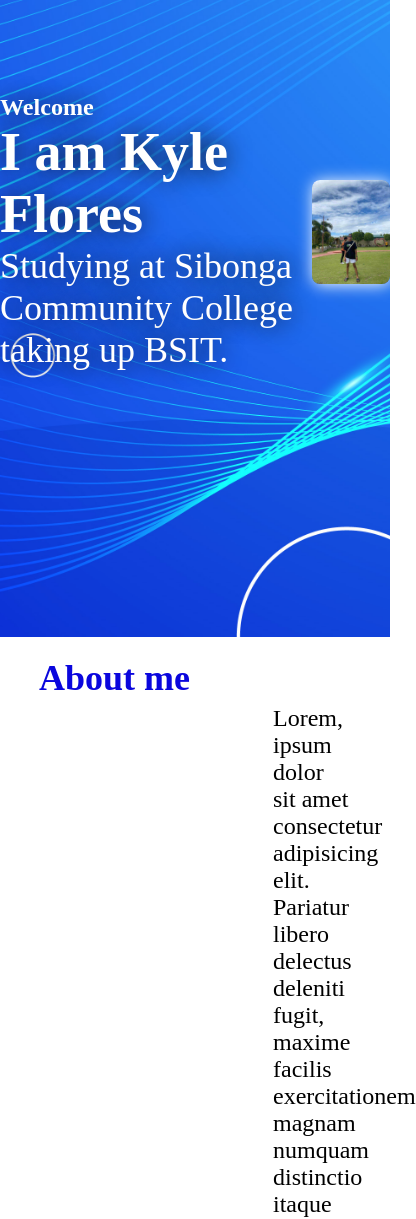
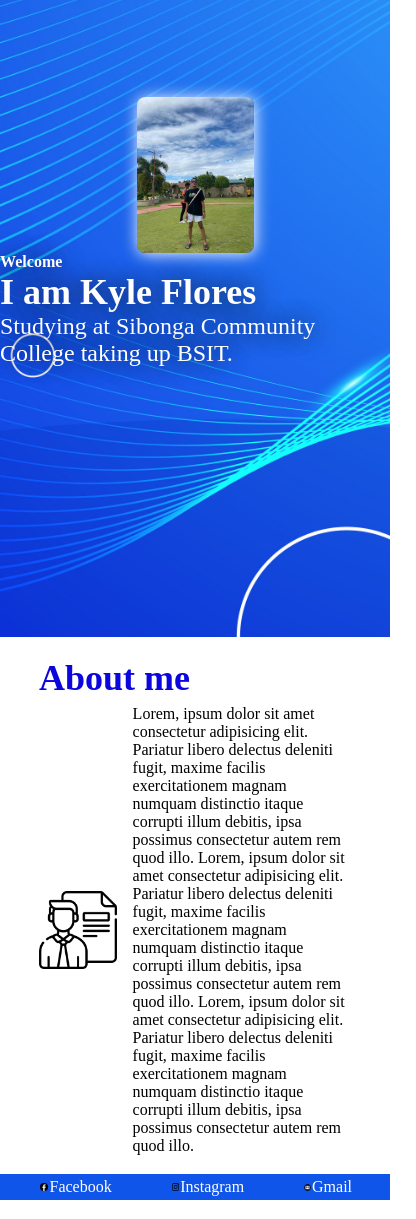
Before and after one commit to sianix02/kyleflores, a plain HTML site: page index.html in a window 390 px wide. Shown: the part 207-1426 px from the top of the page, 416 px wide, since content can reach past the window. Drawn offline with Linux system fonts and the light colour scheme.

Commit message:
Add files via upload

```diff
--- a/index.css
+++ b/index.css
@@ -118,3 +118,130 @@
 section:nth-child(3) img{
  width: 6%;
 }
+
+
+
+@media screen and (max-width: 767px) {
+ *{
+  padding: 0;
+  margin: 0;
+  box-sizing: border-box;
+  scroll-behavior: smooth;
+ }
+
+ section:nth-child(1){
+  background-image: url(bg.jpg);
+  background-size: cover;
+  background-repeat: no-repeat;
+  background-position: center;
+  width: 100%;
+  height: 100vh;
+  display: flex;
+  flex-direction: column;
+  justify-content: space-between;
+ }
+
+
+ header{
+  display: flex;
+  align-items: center;
+  justify-content: space-around;
+  background-color: rgb(242, 244, 245);
+  width: 100%;
+  height: auto;
+  padding: 1% 0%;
+ }
+ header a{
+  text-decoration: none;
+  font-size: 24px;
+  color: rgb(7, 7, 7);
+ }
+
+ header a:hover{
+  text-decoration: underline ;
+ }
+
+ .landing-page{
+  display: flex;
+  flex-direction: column-reverse;
+  justify-content: space-between;
+  align-items: center;
+  color: white;
+ }
+
+ .intro{
+  font-size: 24px;
+ }
+
+ .intro >*{
+  text-shadow: 0px 0px  24px #0d0d0e;
+ }
+
+ .landing-page img{
+  width: 30%;
+  border-radius: 8px;
+  box-shadow: 1px 1px 16px #ffff;
+ }
+ section:nth-child(2){
+  background-color: #ffff;
+  width: 100%;
+  height: auto;
+  display: flex;
+  flex-direction: column;
+  justify-content: space-around;
+  padding: 5% 10%;
+ }
+
+ section:nth-child(2) h1{
+  font-size: 36px;
+  color: rgb(10, 6, 221);
+ }
+
+ section:nth-child(2) div{
+  margin-top: 2%;
+  display: flex;
+  justify-content: space-between;
+  align-items: center;
+ }
+
+ section:nth-child(2) div img{
+  width: 25%;
+ }
+
+ section:nth-child(2) div p{
+  width: 70%;
+  font-size: 16px;
+ }
+
+ section:nth-child(3){
+  background-color: #1055e9;
+  width: 100%;
+  height: auto;
+  display: flex;
+  justify-content: space-around;
+  padding: 1%;
+ }
+ section:nth-child(3) div{
+  display: flex;
+  align-items: center;
+  justify-content: center;
+ }
+ section:nth-child(3) div>*{
+  margin-left: 1%;
+ }
+
+ section:nth-child(3) a{
+  font-size: 16px;
+  text-decoration: none;
+  color: #fff;
+
+ }
+ section:nth-child(3) a:hover{
+ text-decoration: underline;
+
+ }
+ section:nth-child(3) img{
+  width: 6%;
+ }
+
+}
```
